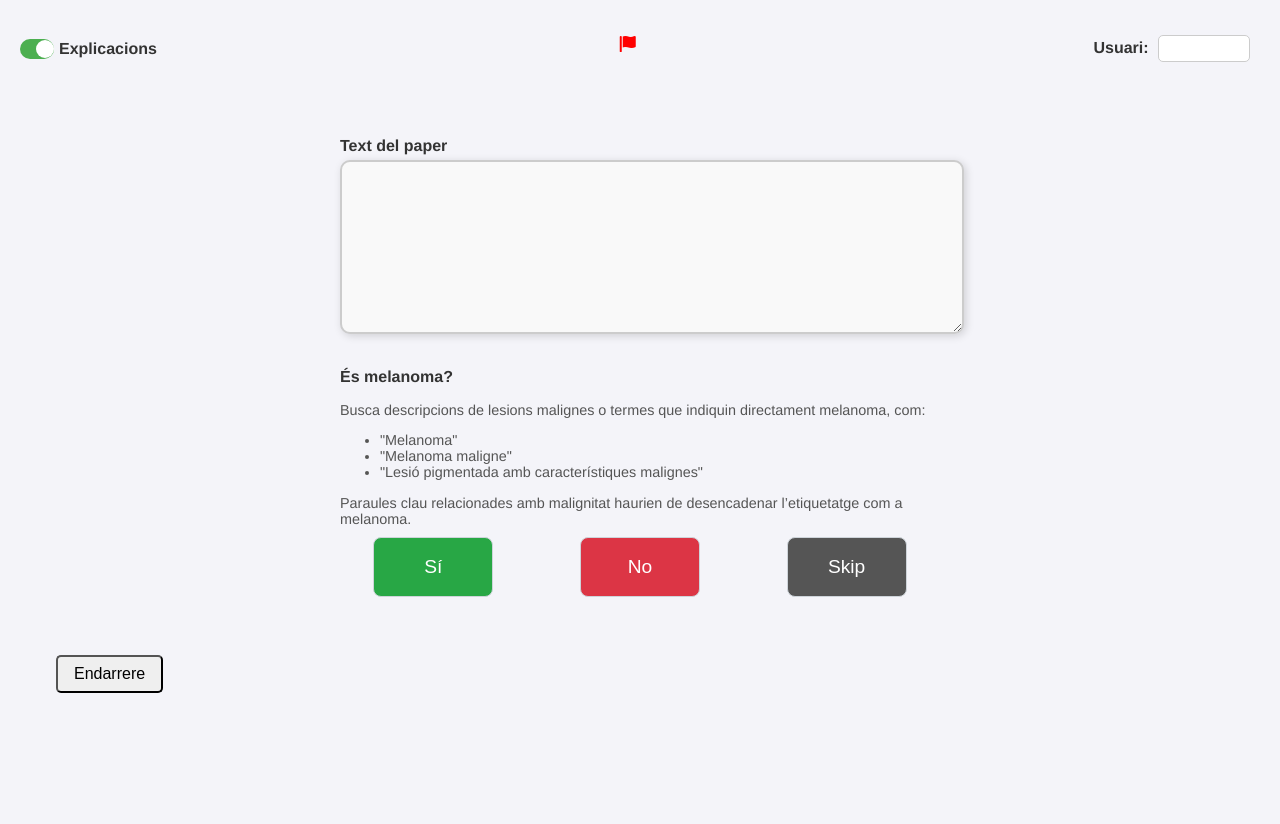
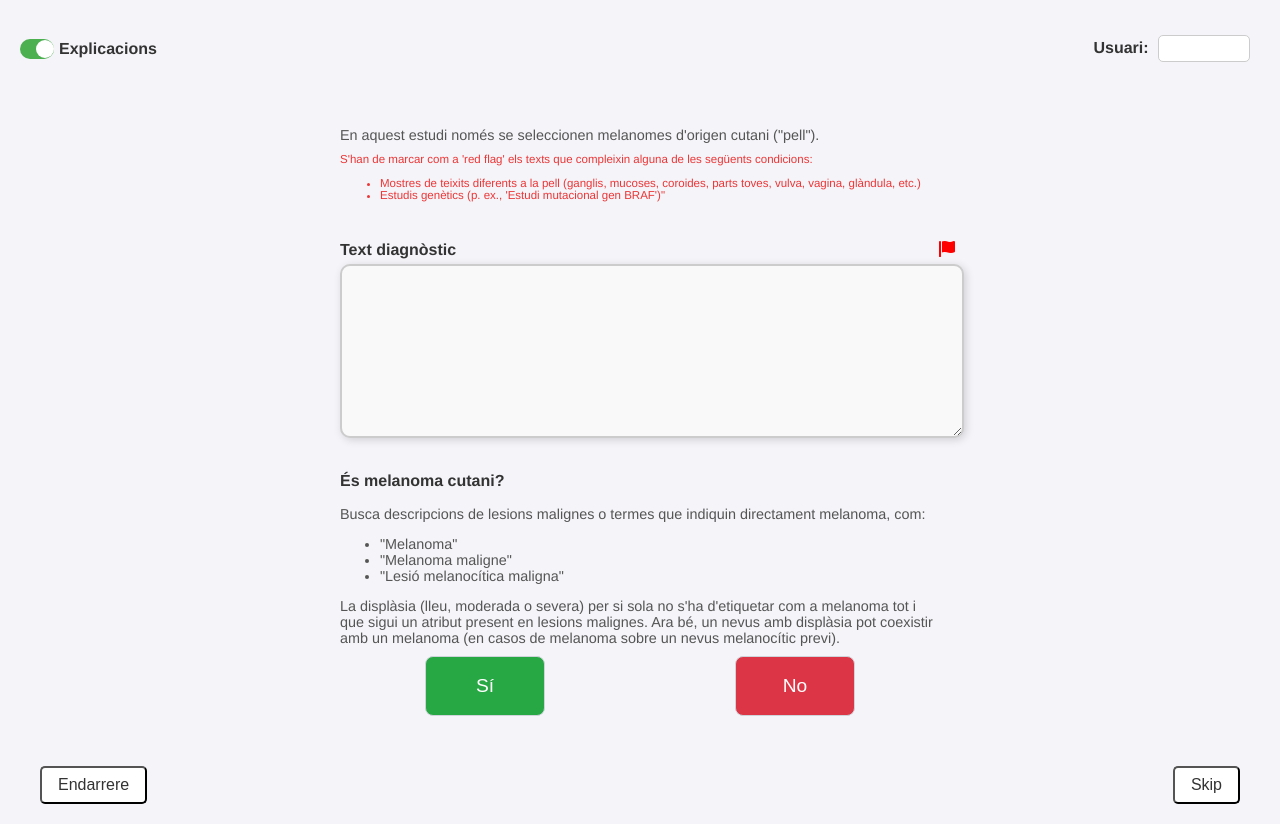
Before and after one commit to gcaballe/Paper-tagger, a plain HTML site: page index.html in a window 1280 px wide. Both pictures are taken after a click on the button "Endarrere". Before the commit the page ends 800 px from the top, so only its background shows below. Drawn offline with Linux system fonts and the light colour scheme; no server answers.

Commit message:
Canvis finals. Passar a 4 botons + afegir que el botó 'endarrere' sigui una stack'

```diff
--- a/functions.js
+++ b/functions.js
@@ -1,6 +1,6 @@
 document.addEventListener('DOMContentLoaded', function () {
 
-    var lastNumeroIdentificador = null; //per poder tornar endarrere
+    var idStack = []; //per poder tornar endarrere
 
     window.toggleQuestions = function(question, answer) {
 
@@ -90,11 +90,6 @@ document.addEventListener('DOMContentLoaded', function () {
             data.pregunta1 = true;
             data.pregunta2 = false;
             data.pregunta3 = false;
-        } else if (answer === 'skip') {
-            data.pregunta1 = null;
-            data.pregunta2 = null;
-            data.pregunta3 = null;
-            data.estat = 'pending';
         }
     } else if (question === 'flag') {
         data.estat = 'flagged';
@@ -140,15 +135,13 @@ document.addEventListener('DOMContentLoaded', function () {
             var response = JSON.parse(xhr.responseText);
 
             // Agafo el valor vell, per poder tirar endarrere
-            lastNumeroIdentificador = document.getElementById('identificador_numeric').value;
+            idStack.push(response.identificador_numeric);
 
             // On success, fill the textarea with the response text
             document.getElementById('paper_text').value = response.text;
             document.getElementById('identificador_numeric').value = response.identificador_numeric;
 
-
         } else {
-            console.info('fora');
             // If an error occurs, log it
             console.error('Error fetching data: ' + xhr.status);
         }
@@ -220,8 +213,14 @@ document.addEventListener('DOMContentLoaded', function () {
 
 
     window.goBackButton = function() {
-        console.info('Torno a fetchejar el text: ' + lastNumeroIdentificador);
+
+        if(idStack.length == 1) return;
+
+        idStack.pop(); //llenço l'actual TOP
+        lastNumeroIdentificador = idStack.pop(); // agafo el d'abans
+
         fetchText(lastNumeroIdentificador);
+
     }
 
 });
--- a/index.html
+++ b/index.html
@@ -20,8 +20,6 @@
         <span style="margin-left: 5px;">Explicacions</span>
     </label>
 
-    <i onclick="updatePaperFunction('flag','flag')" class="fas fa-flag" style="color: red; margin-right: 5px;"></i>
-
     <!-- Existing user input -->
     <label for="user" style="margin-right: 10px;">Usuari:
       <input type="text" id="user" maxlength="15" style="margin-left: 5px;">
@@ -34,52 +32,65 @@
 
       <input type="hidden" id="identificador_numeric" value="">
 
+      <div class="question-container explanation">
+        <span>En aquest estudi només se seleccionen melanomes d'origen cutani ("pell").</span>
+        <div style="margin-top:10px; color: rgb(236, 54, 54); font-size: 0.8em;">
+          <span>S'han de marcar com a 'red flag' els texts que compleixin alguna de les següents condicions:</span>
+          <ul>
+            <li>Mostres de teixits diferents a la pell (ganglis, mucoses, coroides, parts toves, vulva, vagina, glàndula, etc.)</li>
+            <li>Estudis genètics (p. ex., 'Estudi mutacional gen BRAF')"</li>
+          </ul>
+        </div>
+      </div>
+
       <div class="textarea-container">
-        <label for="paper_text">Text del paper</label>
+        <label for="paper_text">Text diagnòstic</label>
+        <i onclick="updatePaperFunction('flag','flag')" class="redflag fas fa-flag" style="color: red; margin-right: 5px;"></i>
         <textarea id="paper_text" name="paper_text" readonly></textarea> <!-- Added readonly attribute -->
       </div>
 
       <!-- Question 1 -->
       <div class="question-container">
-        <p>És melanoma?</p>
+        <p>És melanoma cutani?</p>
         <div class="explanation">
           Busca descripcions de lesions malignes o termes que indiquin directament melanoma, com:
           <ul>
             <li>"Melanoma"</li>
             <li>"Melanoma maligne"</li>
-            <li>"Lesió pigmentada amb característiques malignes"</li>
+            <li>"Lesió melanocítica maligna"</li>
           </ul>
-          Paraules clau relacionades amb malignitat haurien de desencadenar l’etiquetatge com a melanoma.
+          La displàsia (lleu, moderada o severa) per si sola no s'ha d'etiquetar com a melanoma tot i que sigui un atribut present en lesions malignes. Ara bé, un nevus amb displàsia pot coexistir amb un melanoma (en casos de melanoma sobre un nevus melanocític previ).
         </div>
         <div class="button-group">
           <button type="button" class="button-yes" onclick="toggleQuestions(1,'si')">Sí</button>
           <button type="button" class="button-no" onclick="toggleQuestions(1, 'no')">No</button>
-          <button type="button" class="button-skip" onclick="toggleQuestions(1, 'skip')">Skip</button>
         </div>
       </div>
 
       <!-- Question 2 -->
       <div id="question2-container" class="question-container">
-        <p>Quin tipus de melanoma és?</p>
+        <p>Quin tipus de melanoma cutani és?</p>
         <div class="explanation">
           <p>Melanoma in situ</p>
           Fixa’t en frases que indiquin un creixement confinat o superficial:
           <ul>
-            <li>"Melanoma in situ"</li>
-            <li>"Confinat a l’epidermis"</li>
-            <li>"Sense evidència d'invasió a la dermis"</li>
+            <li>"Melanoma cutani in situ."</li>
+            <li>"Confinat a l’epidermis."</li>
+            <li>"Sense evidència d'invasió a la dermis."</li>
           </ul>
           Aquestes indicacions assenyalen que el melanoma no ha penetrat més enllà de la capa externa de la pell i s’hauria d’etiquetar com a in situ.
         </div>
 
         <div class="explanation">
-          <p>Melanoma invasiu</p>
+          <p>Melanoma cutani invasiu</p>
           Busca mencions de la profunditat d'invasió a la dermis o més enllà:
           <ul>
-            <li>"Melanoma invasiu"</li>
-            <li>"Índex de Breslow" (qualsevol menció a una mesura de Breslow implica melanoma invasiu)</li>
-            <li>"Invasió de la dermis o del teixit subcutani"</li>
-            <li>"Activitat mitòtica a les capes de la dermis"</li>
+            <li>"Melanoma invasiu/invasor."</li>
+            <li>"Índex de Breslow" (qualsevol menció a una mesura de Breslow implica melanoma invasiu).</li>
+            <li>"Índex de Clark 2 o superior." <li>
+            <li>"Invasió de la dermis o del teixit subcutani."</li>
+            <li>"Activitat mitòtica a les capes de la dermis."</li>
+            <li>"L'infiltrat limfocitari a la dermis no equival a invasió per cèl·lules melanocítiques sinó a reacció inflamatòria."<li>
           </ul>
           Qualsevol referència a la penetració més enllà de l'epidermis indica que el melanoma és invasiu.
         </div>
@@ -87,29 +98,20 @@
           <button type="button" class="button-yes" onclick="toggleQuestions(2,'si')">In situ</button>
           <button type="button" class="button-no" onclick="toggleQuestions(2,'no')">Invasiu</button>
           <button type="button" class="button-no-especificat" onclick="toggleQuestions(2,'no-especificat')">No especificat</button>
-          <button type="button" class="button-skip" onclick="toggleQuestions(2,'skip')">Skip</button>
         </div>
 
 
       </div>
 
-      <!-- Question 3
-       Question 3 ha sigut deprecated, i s'ha afegit a question2
-      <div id="question3-container" class="question-container">
-
-        <div class="button-group">
-          <button type="button" class="button-yes" onclick="toggleQuestions(3,'si')">Sí</button>
-          <button type="button" class="button-no" onclick="toggleQuestions(3,'no')">No</button>
-        </div>
-      </div>-->
-
     </form>
   </div>
 
     <!-- Go Back button positioned at the bottom right -->
-  <div class="endarrere-button">
-    <button onclick="goBackButton()" style="padding: 8px 16px; font-size: 1rem; border-radius: 5px;">Endarrere</button>
+  <div class="footer">
+    <button class="endarrere-button" onclick="goBackButton()">Endarrere</button>
+    <button type="button" class="skip-button" onclick="toggleQuestions(1, 'skip')">Skip</button>
   </div>
+
 
 </body>
 </html>
--- a/styles.css
+++ b/styles.css
@@ -12,6 +12,7 @@ body {
 }
 
 .textarea-container {
+  position: relative;
   margin-bottom: 20px;
 }
 
@@ -82,7 +83,7 @@ textarea:focus {
   background-color: #555; /* Professional gray for 'skip' */
 }
 .button-no-especificat {
-  background-color: #FFA500; /* Professional yellow for 'No especificat' */
+  background-color: #b3b3b3; /* Professional yellow for 'No especificat' */
 }
 
 
@@ -186,10 +187,34 @@ input:checked + .slider:before {
   transform: translateX(14px); /* Move the knob to the right when checked */
 }
 
+.footer{
+  margin-top: 40px;
+  display: flex;
+  justify-content: space-between;
+}
+
 .endarrere-button {
-  margin-top: 40px;
+  padding: 8px 16px;
+  font-size: 1rem;
+  border-radius: 5px;
+  background-color: white;
   margin-left: 20px; /* Distance from the bottom */
   padding: 8px 16px; /* Padding for the button */
   border-radius: 5px; /* Rounded corners */
-  color: white; /* Button text color */
+  color: #333; /* Button text color */
 }
+
+.skip-button {
+  padding: 8px 16px;
+  font-size: 1rem;
+  border-radius: 5px;
+  background-color: white;
+  color: #333; /* Button text color */
+  margin-right: 20px;
+}
+
+.redflag{
+  position: absolute;
+  top: 0;
+  right: -20px;
+}
```
